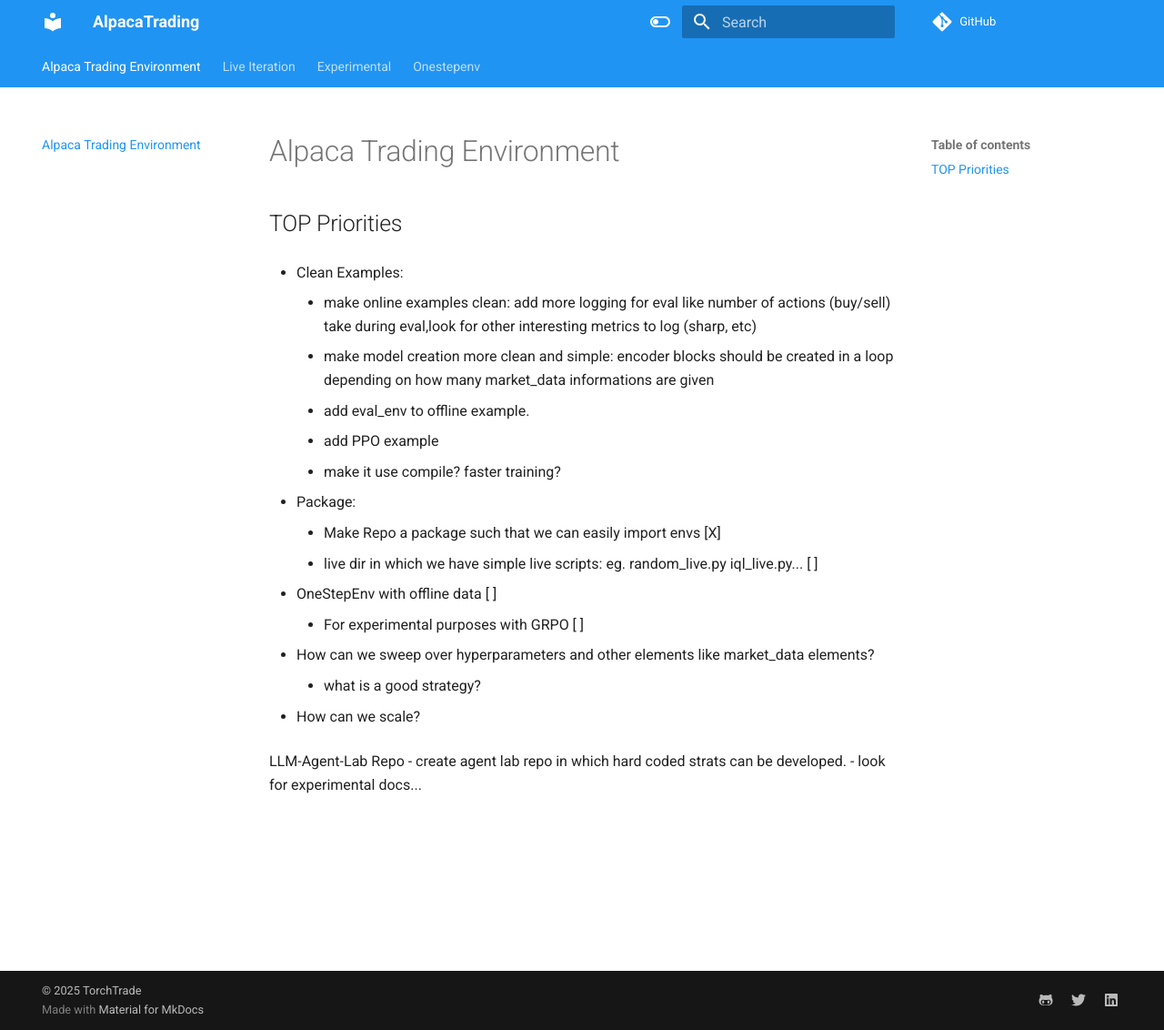
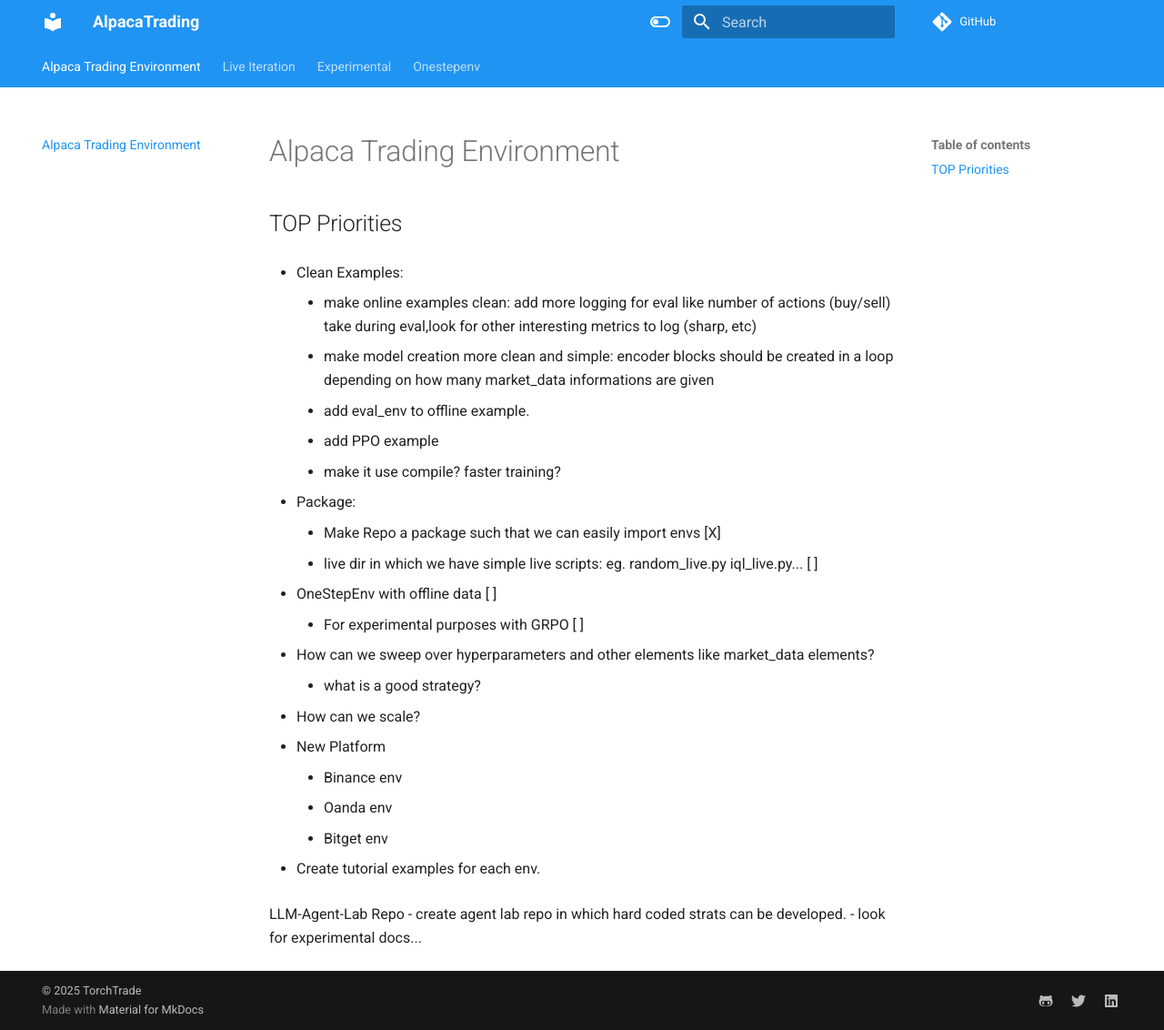
Before and after one commit to TorchTrade/torchtrade, an MkDocs documentation site: the page built from docs/index.md, in a window 1280 px wide and 1132 px high. Shown: the whole window at 91% size. Built offline with MkDocs 1.6.1 and Material for MkDocs 9.7.7, drawn with Linux system fonts in a browser that asks for light colours; comment, search, counter and statistics services are not loaded.

Commit message:
udpate todos

```diff
--- a/docs/index.md
+++ b/docs/index.md
@@ -21,7 +21,13 @@
 
 - How can we scale?
 
+- New Platform
+    - Binance env
+    - Oanda env
+    - Bitget env
 
+
+- Create tutorial examples for each env.
 
 
 LLM-Agent-Lab Repo
```
